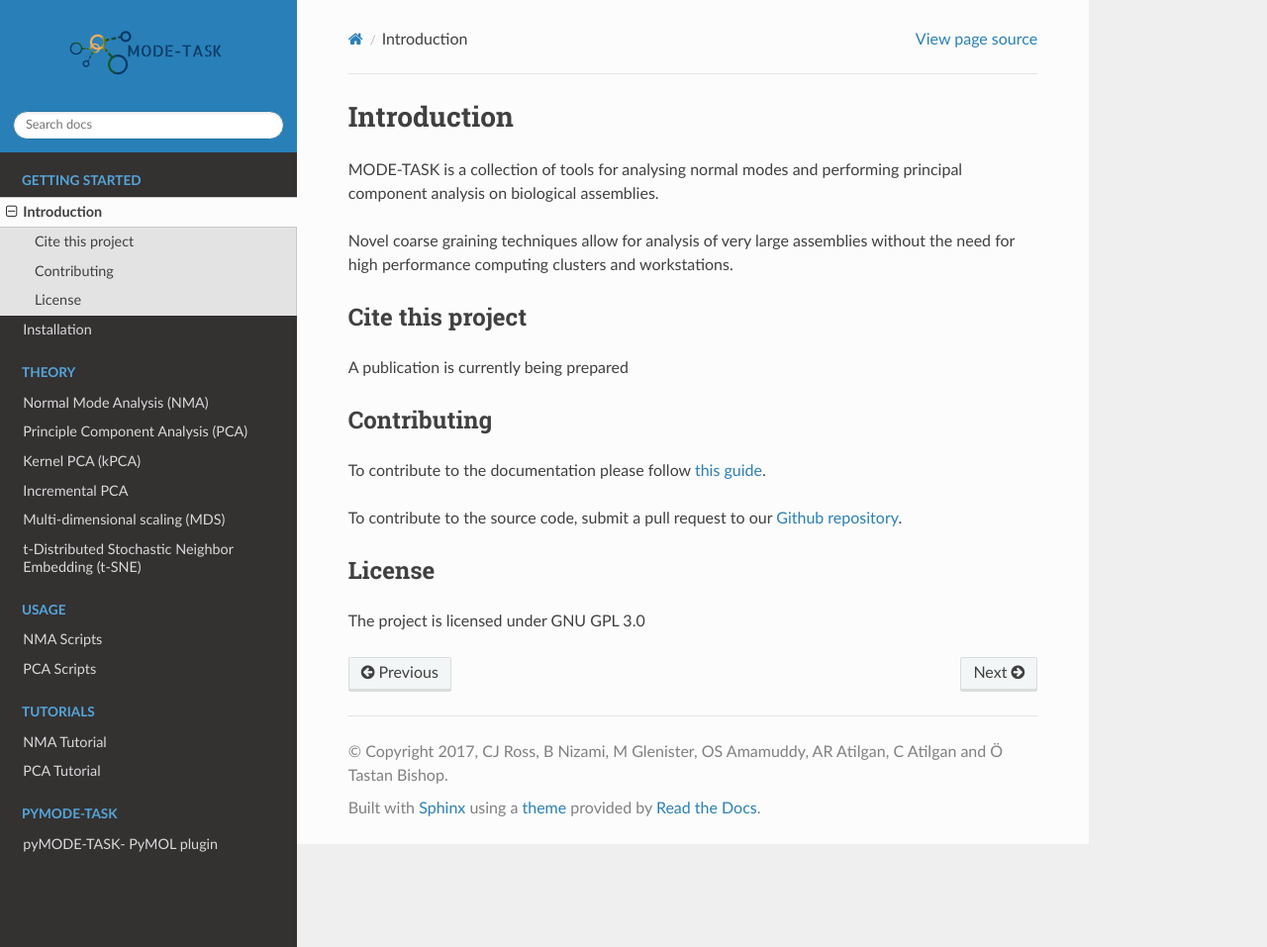
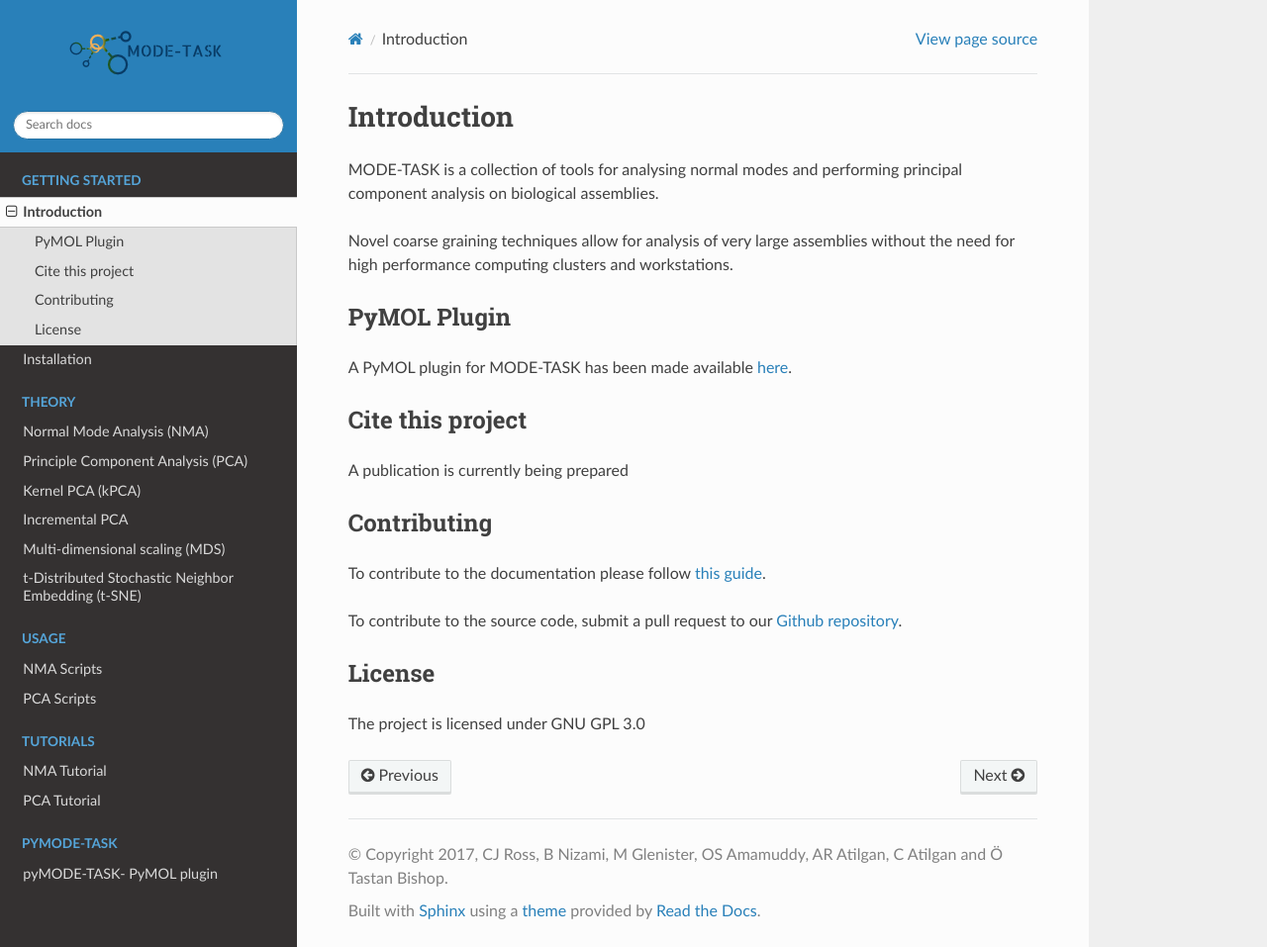
Before and after one commit to RUBi-ZA/MODE-TASK, a Sphinx documentation site: the page built from docs/source/intro.rst, in a window 1280 px wide and 957 px high. Shown: the whole window at 99% size. Built offline with Sphinx 7.4.7 and the Read the Docs theme 2.0.0, drawn with Linux system fonts in a browser that asks for light colours.

Commit message:
Final docs touch up

```diff
--- a/docs/source/intro.rst
+++ b/docs/source/intro.rst
@@ -4,6 +4,13 @@ Introduction
 MODE-TASK is a collection of tools for analysing normal modes and performing principal component analysis on biological assemblies.
 
 Novel coarse graining techniques allow for analysis of very large assemblies without the need for high performance computing clusters and workstations.
+
+PyMOL Plugin
+------------------
+
+A PyMOL plugin for MODE-TASK has been made available `here`_.
+
+.. _here: https://github.com/RUBi-ZA/pyMODE-TASK
 
 Cite this project
 ------------------
--- a/docs/source/pymol_plugin.rst
+++ b/docs/source/pymol_plugin.rst
@@ -1,6 +1,6 @@
 pyMODE-TASK- PyMOL plugin
 ========================================
 
-See the pyMODE-TASK documentaion for further detail.
+Kindly see the `pyMODE-TASK documentaion`_ for further details.
 
-http://pymode-task.readthedocs.io/en/latest/index.html
+.. _pyMODE-TASK documentaion: http://pymode-task.readthedocs.io/en/latest/
```
Also changed, not shown: docs/source/nma_tut.rst (+10 -9 lines).
